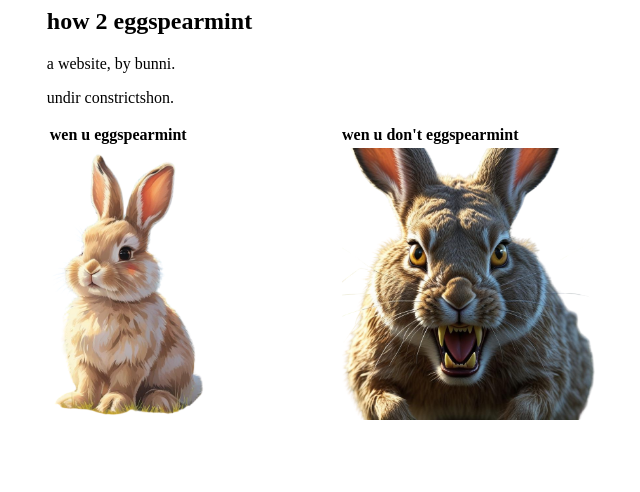
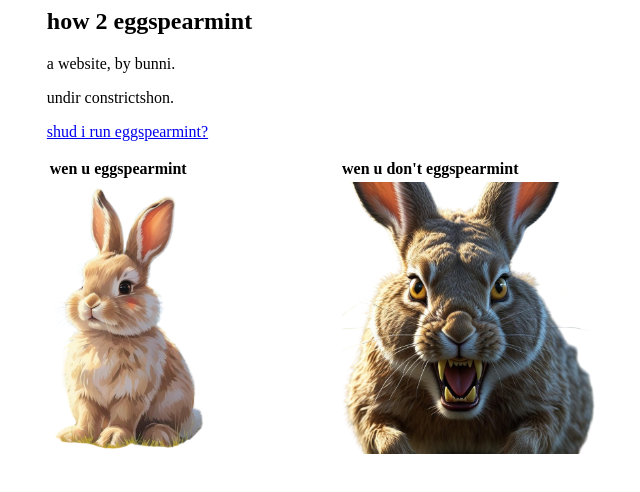
Before and after one commit to flynnzac/eggspearmint, a plain HTML site: page index.html in a window 1280 px wide. Shown: the whole page, without its empty margins (214-854 px from the left). Drawn offline with Linux system fonts and the light colour scheme.

Commit message:
Add pres

```diff
--- a/index.html
+++ b/index.html
@@ -17,6 +17,8 @@
 
       <p>undir constrictshon.</p>
 
+      <p><a href="shud i run eggspearmint.pdf">shud i run eggspearmint?</a></p>
+
       <table style="width:100%;text-align:left">
         <tr>
           <th>wen u eggspearmint</th>
@@ -31,6 +33,7 @@
           </td>
         </tr>
       </table>
+
     </section>
 
   </body>
```
Also changed, not shown: 1 other file.
